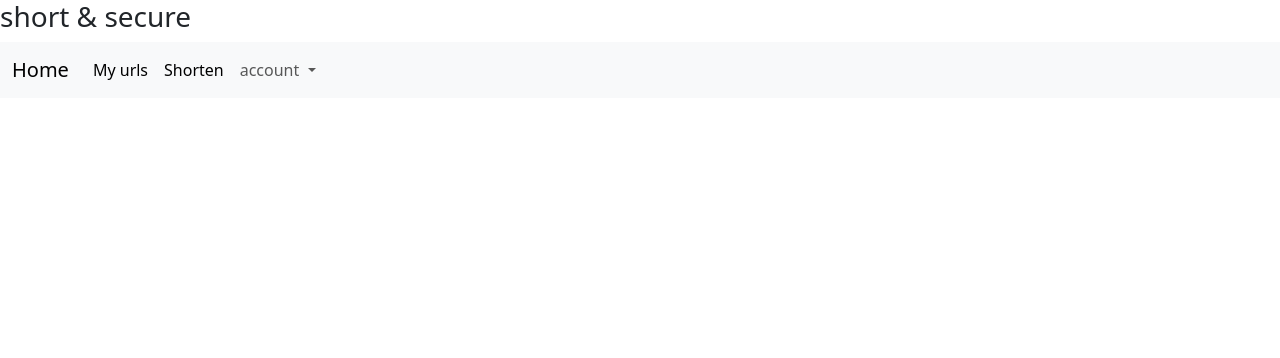
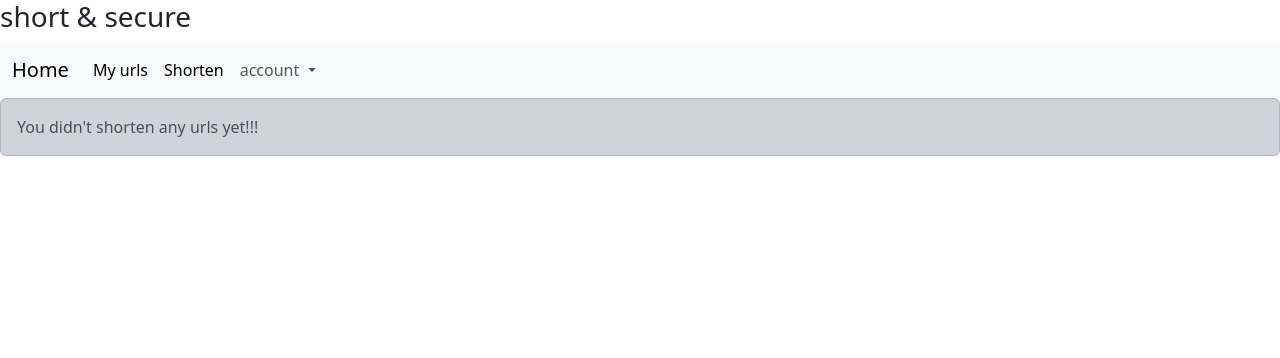
Before and after one commit to abdelwahabram/ShortSecure, a Django app: page /urls/ in a window 1280 px wide. Shown: the top 358 px of the page. Run offline with Django 4.2, Linux system fonts and the light colour scheme.

Commit message:
style urls

```diff
--- a/ss/templates/ss/myUrls.html
+++ b/ss/templates/ss/myUrls.html
@@ -1,6 +1,12 @@
 {% extends "ss/layout.html" %}
 {% block body %}
-{%for url in urls%}
-<h1>url: <a href="{% url 'url' url.id %}">{{url.url}}</a></h1>
-{%endfor%}
+<div class="list-group">
+    {%for url in urls%}
+    <a href="{% url 'url' url.id %}" class="list-group-item list-group-item-action">visit url : {{url.url}}</a>
+    {%empty%}
+    <div class="alert alert-dark" role="alert">
+        You didn't shorten any urls yet!!!
+    </div>
+    {%endfor%}
+</div>
 {% endblock %}
```
